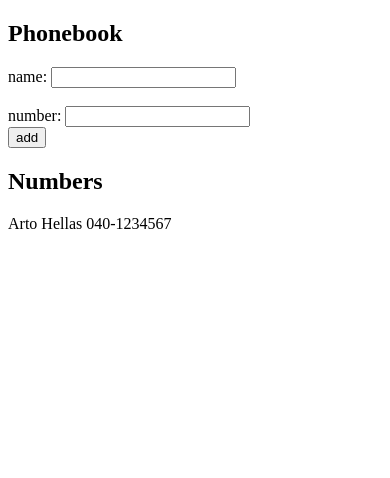
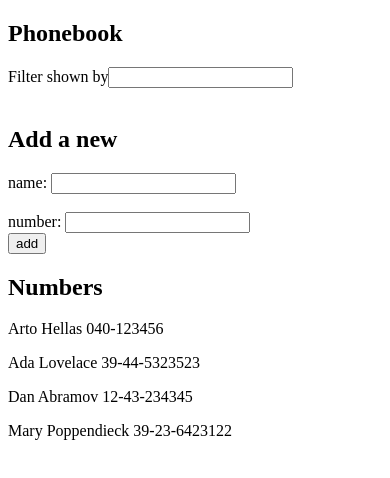
Before and after one commit to pinoen/fullstack, a React (Create React App) app in the folder part2/phonebook/: page / in a window 390 px wide. Shown: the top 478 px of the page. Built offline with nearby package versions, Linux system fonts and the light colour scheme.

Commit message:
exercise 2.9 the phonebook step4 done

```diff
--- a/part2/phonebook/src/App.js
+++ b/part2/phonebook/src/App.js
@@ -2,22 +2,32 @@ import { useState } from 'react'
 
 const App = () => {
   const [persons, setPersons] = useState([
-    {
-      name: 'Arto Hellas',
-      number: '040-1234567'
-    }
+    { name: 'Arto Hellas', number: '040-123456', id: 1 },
+    { name: 'Ada Lovelace', number: '39-44-5323523', id: 2 },
+    { name: 'Dan Abramov', number: '12-43-234345', id: 3 },
+    { name: 'Mary Poppendieck', number: '39-23-6423122', id: 4 }
   ])
   const [newName, setNewName] = useState({
     name: '',
-    number: ''
+    number: '',
+    id: ''
   })
+
+  const [searchWord, setSearchWord] = useState('')
+
+  const handleSearch = (e) => {
+    setSearchWord(e.target.value)
+  }
+
+  const filteredArray = persons.filter(person => person.name.toLocaleLowerCase().includes(searchWord.toLowerCase()));
 
   const handleChange = (e) => {
     const { name, value } = e.target
     setNewName(prev => {
       return {
         ...prev,
-        [name]: value
+        [name]: value,
+        id: persons.length + 1
       }
     })
   }
@@ -26,16 +36,21 @@ const App = () => {
     e.preventDefault()
     if (persons.some(person => person.name === newName.name)) {
       alert(`${newName.name} is already added to phonebook`)
-      setNewName({ name: '', number: '' })
+      setNewName({ name: '', number: '', id: '' })
     } else {
       setPersons(persons.concat(newName))
-      setNewName({ name: '', number: '' })
+      setNewName({ name: '', number: '', id: '' })
     }
   }
 
   return (
     <div>
       <h2>Phonebook</h2>
+      <span>Filter shown by</span><input value={searchWord} onChange={handleSearch} />
+      <br />
+      <br />
+
+      <h2>Add a new</h2>
       <form onSubmit={handleSubmit}>
         <div>
           name: <input value={newName.name} onChange={handleChange} name='name' />
@@ -47,7 +62,7 @@ const App = () => {
         </div>
       </form>
       <h2>Numbers</h2>
-      {persons.map(person => <p key={person.name}>{person.name} {person.number}</p>)}
+      {searchWord ? filteredArray.map(person => <p key={person.id}>{person.name} {person.number}</p>) : persons.map(person => <p key={person.id}>{person.name} {person.number}</p>)}
     </div>
   )
 }
```
